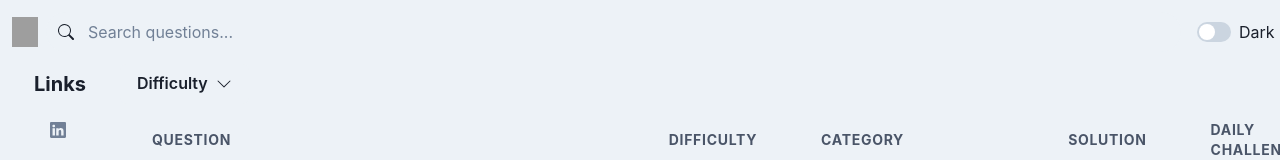
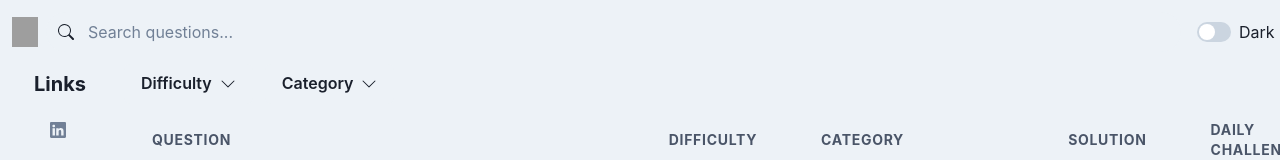
Before and after one commit to LeeHengYu/leetcode-reviewer, a React (Vite) app: page / in a window 1280 px wide. Shown: the top 160 px of the page. Built offline with nearby package versions, Linux system fonts and the light colour scheme; grey boxes are pictures that could not be loaded.

Commit message:
Build catefory Selector

```diff
--- /dev/null
+++ b/src/components/CategorySelector.tsx
@@ -0,0 +1,26 @@
+import { Button, Menu, MenuButton, MenuItem, MenuList } from "@chakra-ui/react";
+import { BsChevronDown } from "react-icons/bs";
+import categories from "../data/categories";
+import useQuestionFilterStore from "../store";
+
+const CategorySelector = () => {
+  const setCategory = useQuestionFilterStore((s) => s.setCategory);
+  const category = useQuestionFilterStore((s) => s.filters.category);
+
+  return (
+    <Menu>
+      <MenuButton as={Button} rightIcon={<BsChevronDown />}>
+        {category || "Category"}
+      </MenuButton>
+      <MenuList>
+        {categories.map((cat) => (
+          <MenuItem onClick={() => setCategory(cat)} key={cat}>
+            {cat}
+          </MenuItem>
+        ))}
+      </MenuList>
+    </Menu>
+  );
+};
+
+export default CategorySelector;
--- a/src/components/TableComponent.tsx
+++ b/src/components/TableComponent.tsx
@@ -2,6 +2,7 @@ import {
   Box,
   Button,
   Code,
+  HStack,
   Link,
   Modal,
   ModalBody,
@@ -25,6 +26,7 @@ import scriptReducer from "../reducers/scriptReducer";
 import ScriptContext from "../contexts/scriptContexts";
 import useQuestionFilterStore from "../store";
 import DifficultySelector from "./DifficultySelector";
+import CategorySelector from "./CategorySelector";
 
 const TableComponent = () => {
   const [selectedSolution, setSelectedSolution] = useState("");
@@ -57,7 +59,10 @@ const TableComponent = () => {
 
   return (
     <Box>
-      <DifficultySelector />
+      <HStack paddingLeft={1} spacing={3}>
+        <DifficultySelector />
+        <CategorySelector />
+      </HStack>
       <Table variant="striped" size="lg" fontFamily="mono">
         <Thead>
           <Tr>
```
